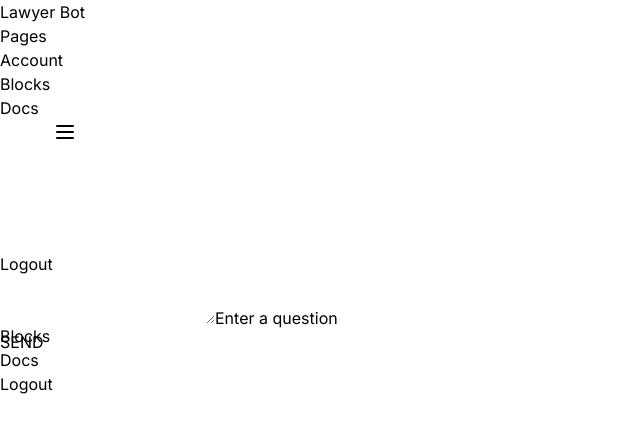
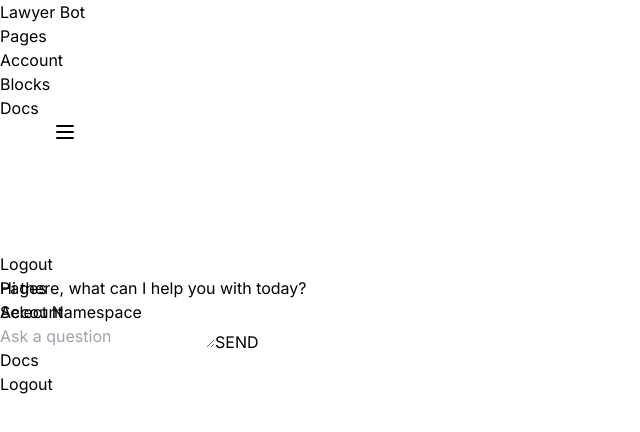
Before and after one commit to huzaifa620/lawyer-bot, a Next.js app: page / in a window 1280 px wide. Shown: the top 432 px of the page, without its empty margins (0-640 px from the left). Built offline with nearby package versions, Linux system fonts and the light colour scheme.

Commit message:
Update page.js

```diff
--- a/app/page.js
+++ b/app/page.js
@@ -3,24 +3,43 @@
 import React from "react";
 import Header from "@/components/Header"
 import { Input, Button, Textarea } from "@material-tailwind/react";
+import { Select, Option } from "@material-tailwind/react";
 
 export default function Home() {
 
+  const [rows, setRows] = React.useState(1);
   const [question, setQuestion] = React.useState("");
   const onChange = ({ target }) => setQuestion(target.value);
 
   return (
     <div className="flex flex-col h-screen">
       <Header />
-      <div className="h-full flex items-center justify-center">
+      <div className="h-full flex flex-col space-y-12 items-center justify-center">
+
+        <h1 className="text-lg">Hi there, what can I help you with today?</h1>
+
+        <div className="flex w-72 flex-col gap-6">
+          <Select color="teal" label="Select Namespace">
+            <Option>Blocking</Option>
+            <Option>Privacy and User agreements</Option>
+            <Option>Real Estate</Option>
+          </Select>
+        </div>
+
         <div className="relative flex w-full max-w-[50%]">
-            <Textarea
-              className="w-full py-4 pr-20 border border-gray-300 rounded-2xl overflow-y-auto"
-              color="teal"
+            <textarea
+              className="w-full p-2 pr-20 border border-gray-300 rounded overflow-y-auto outline-none focus:ring-1 ring-teal-500"
+              placeholder="Ask a question"
               type="text"
-              label="Enter a question"
+              rows={rows}
               value={question}
               onChange={onChange}
+              onInput={(e) => {
+                e.target.rows = question.length ? 1:1 ;
+                const rowsValue = Math.ceil(e.target.scrollHeight / 40);
+                e.target.rows = rowsValue;
+                setRows(rowsValue);
+              }}
             />
             <Button
               size="sm"
@@ -31,6 +50,7 @@ export default function Home() {
               SEND
             </Button>
         </div>
+
       </div>
     </div>
   )
```
